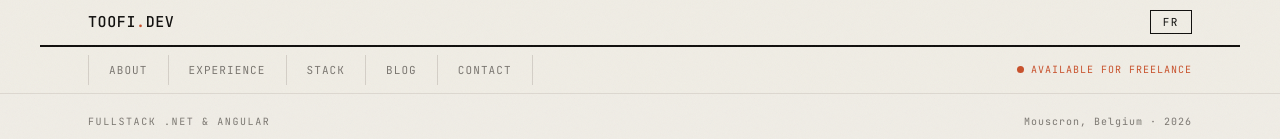
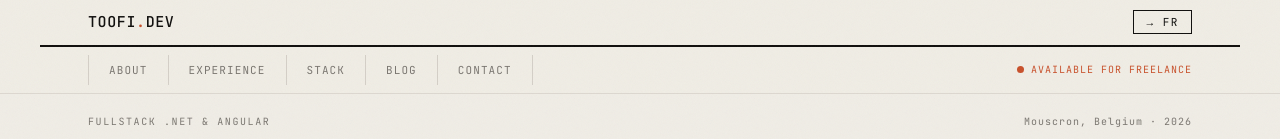
Before and after one commit to Toofi/toofi.github.io, an Angular app: page / in a window 1280 px wide. Shown: the top 139 px of the page. Built offline with nearby package versions, Linux system fonts and the light colour scheme.

Commit message:
updated language button (#6)

```diff
--- a/src/app/components/header/header.html
+++ b/src/app/components/header/header.html
@@ -4,10 +4,10 @@
     <button
       class="lang-switch"
       type="button"
-      [attr.aria-label]="'Switch to ' + switchLabel()"
+      [attr.aria-label]="'Switch to ' + languageSwitchLabel()"
       (click)="toggleLang()"
     >
-      <span>{{ switchLabel() }}</span>
+      <span>{{ languageSwitchLabel() }}</span>
     </button>
   </div>
   <nav class="navbar">
--- a/src/app/components/header/header.ts
+++ b/src/app/components/header/header.ts
@@ -40,8 +40,8 @@ export class HeaderComponent implements OnInit {
   ];
 
   /** Label shown in the button = the language we'd switch TO (i.e. the other one). */
-  protected readonly switchLabel = computed(() =>
-    this.langService.current() === 'fr' ? 'EN' : 'FR',
+  protected readonly languageSwitchLabel = computed(() =>
+    this.langService.current() === 'fr' ? '→ EN' : '→ FR',
   );
 
   protected readonly availLabel = computed(() => AVAIL[this.langService.current()]);
```
